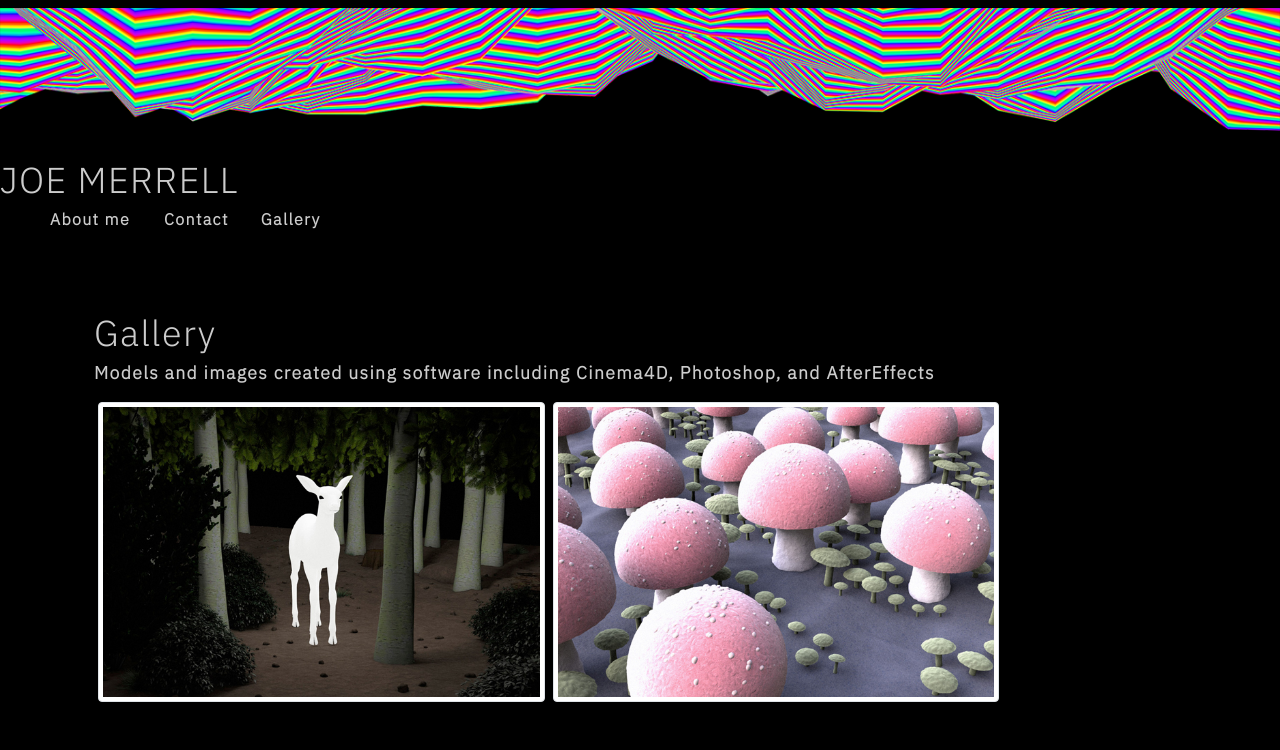
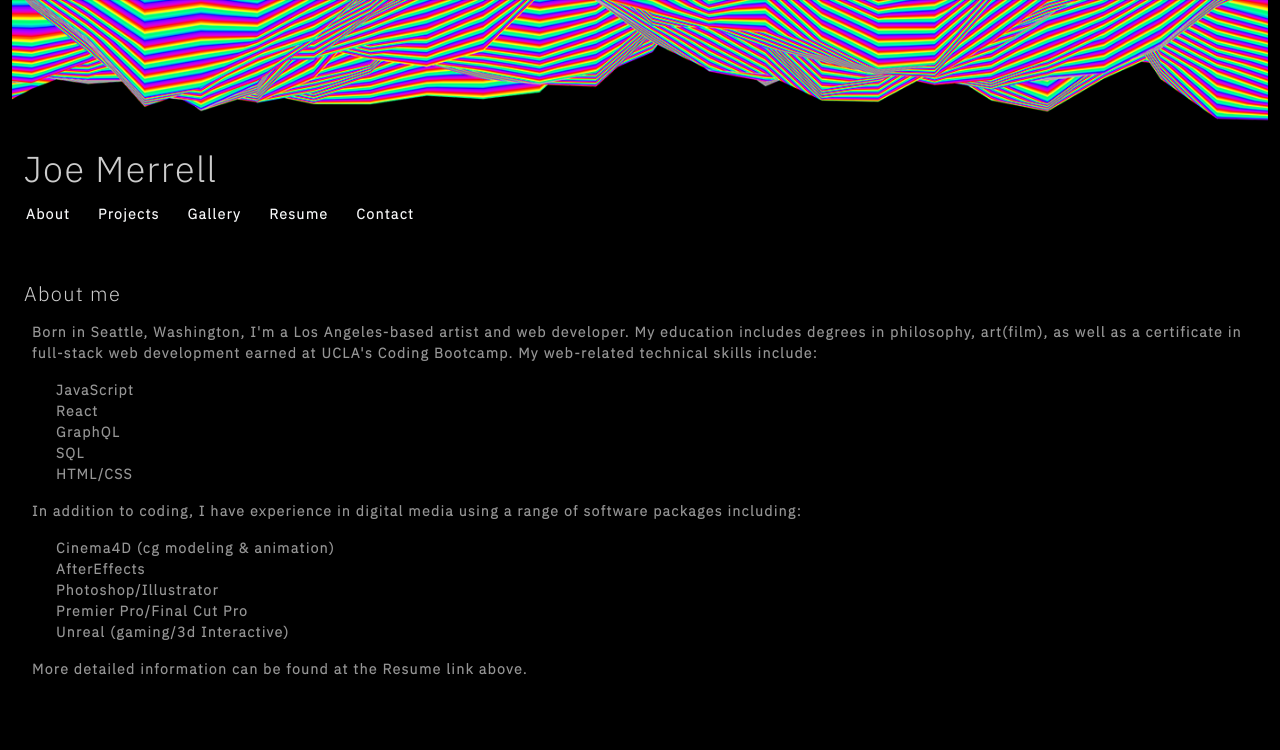
Before and after one commit to JoeMerrell/joe-merrell-portfolio, a React (Create React App) app: page / in a window 1280 px wide. Shown: the top 750 px of the page. Built offline with nearby package versions, Linux system fonts and the light colour scheme.

Commit message:
altered file structure & simplified nav

```diff
--- a/src/App.js
+++ b/src/App.js
@@ -3,42 +3,39 @@ import Nav from './components/Nav';
 import About from './components/About';
 import Contact from './components/Contact';
 import Gallery from './components/Gallery';
+import Projects from './components/Projects';
+import Resume from './components/Resume';
+
+function App() {
+  const [currentPage, handlePageChange] = useState('About');
 
 
-function App() {
-  const [contactSelected, setContactSelected] = useState(false);
-  const [categories] = useState([
-    {
-      name: 'Gallery',
-      description: 'Models and images created using software including Cinema4D, Photoshop, and AfterEffects',
-    },
-  ]);
+    // Add a switch statement that will return the appropriate component of the 'currentPage'
+    // YOUR CODE HERE
 
+    const renderPage = () => {
+      switch (currentPage) {
+        case 'About':
+          return <About />;
+        case 'Projects':
+          return <Projects />;
+        case 'Gallery':
+          return <Gallery />;
+        case 'Resume':
+          return <Resume />;
+        case 'Contact':
+          return <Contact />;
 
-  const [currentCategory, setCurrentCategory] = useState(categories[0]);
+        default:
+          return <About />;
+      }
+    };
+
 
   return (
     <div>
-        <Nav
-          categories={categories}
-          setCurrentCategory={setCurrentCategory}
-          currentCategory={currentCategory}
-          contactSelected={contactSelected}
-          setContactSelected={setContactSelected}
-        ></Nav>
-
-      <main>
-
-      {!contactSelected ? (
-        <>
-          <Gallery currentCategory={currentCategory}></Gallery>
-          <About></About>
-        </>
-      ) : (
-          <Contact></Contact>
-        )}
-
-      </main>
+      <Nav currentPage={currentPage} handlePageChange={handlePageChange} />
+      <div>{renderPage(currentPage)}</div>
     </div>
   );
 }
--- a/src/components/About/index.js
+++ b/src/components/About/index.js
@@ -2,9 +2,10 @@ import React from 'react';
 
 function About() {
   return (
-    <section>
-      <h5 id="about" className="text-head">About me</h5>
-      <p className="basic">Born in Seattle, Washington, I'm a Los Angeles-based artist and web developer. My education includes degrees in philosophy, art(film), as well as a certificate in full-stack web development earned at UCLA's Coding Bootcamp. My web-related technical skills include:</p>
+    <section className="container-fluid mt-5">
+      <h5 id="about" className="text-head container-fluid">About me</h5>
+      <div className="container-fluid mt-3">
+          <p className="basic px-2">Born in Seattle, Washington, I'm a Los Angeles-based artist and web developer. My education includes degrees in philosophy, art(film), as well as a certificate in full-stack web development earned at UCLA's Coding Bootcamp. My web-related technical skills include:</p>
             <ul className="basic">
                 <li>JavaScript</li>
                 <li>React</li>
@@ -12,7 +13,7 @@ function About() {
                 <li>SQL</li>
                 <li>HTML/CSS</li>
             </ul>
-        <p className="basic">In addition to coding, I have experience in digital media using a range of software packages including:</p>
+            <p className="basic px-2">In addition to coding, I have experience in digital media using a range of software packages including:</p>
             <ul className="basic">
                 <li>Cinema4D (cg modeling & animation)</li>
                 <li>AfterEffects</li>
@@ -20,8 +21,8 @@ function About() {
                 <li>Premier Pro/Final Cut Pro</li>
                 <li>Unreal (gaming/3d Interactive)</li>
             </ul>
-        <p className="basic">More detailed information can be found at the Resume link above.</p>
-
+            <p className="basic px-2">More detailed information can be found at the Resume link above.</p>
+      </div>
 
     </section>
   );
--- a/src/components/Nav/index.js
+++ b/src/components/Nav/index.js
@@ -3,49 +3,83 @@ import { capitalizeFirstLetter } from '../../utils/helpers';
 import navbarImage from "../../assets/images/rainbow4c.png";
 
 function Nav(props) {
-  const {
-    categories = [],
-    setCurrentCategory,
-    contactSelected,
-    currentCategory,
-    setContactSelected,
-  } = props;
-
+  const tabs = ['About', 'Projects', 'Gallery', 'Resume', 'Contact'];
   return (
-    <header className="navbar">
+    <div className="container-fluid">
       <img src={navbarImage} alt="rainbow-mountains" />
-      <nav>
-        <h1>JOE MERRELL</h1>
-        <ul className="flex-row">
-          <li className="mx-3">
-            <a href="#about" onClick={() => setContactSelected(false)}>
-              About me
-            </a>
-          </li>
-          <li className={`mx-3 ${contactSelected && 'navActive'}`}>
-            <span onClick={() => setContactSelected(true)}>Contact</span>
-          </li>
-          {categories.map((category) => (
-            <li
-              className={`mx-3 ${
-                currentCategory.name === category.name && !contactSelected && 'navActive'
-                }`}
-              key={category.name}
-            >
-              <span
-                onClick={() => {
-                  setCurrentCategory(category);
-                  setContactSelected(false);
-                }}
-              >
-                {capitalizeFirstLetter(category.name)}
-              </span>
-            </li>
-          ))}
-        </ul>
-      </nav>
-    </header>
+      <h1 className="container-fluid">Joe Merrell</h1>
+      <ul className="nav">
+      {tabs.map(tab => (
+        <li className="nav-item" key={tab}>
+          <a
+            href={'#' + tab.toLowerCase()}
+            onClick={() => props.handlePageChange(tab)}
+            className={
+              props.currentPage === tab ? 'nav-link link-light decor' : 'link-light nav-link decor'
+            }
+          >
+            {tab}
+          </a>
+        </li>
+      ))}
+    </ul>
+    </div>
   );
 }
 
 export default Nav;
+
+
+
+// function Nav(props) {
+  //   const {
+  //     categories = [],
+  //     setCurrentCategory,
+  //     contactSelected,
+  //     currentCategory,
+  //     setContactSelected,
+  //   } = props;
+
+  //   return (
+  //     <header className="navbar">
+  //       <img src={navbarImage} alt="rainbow-mountains" />
+  //       <nav>
+  //         <h1>JOE MERRELL</h1>
+  //         <ul className="flex-row">
+  //           <li className="mx-3">
+  //             <a href="#about" onClick={() => setContactSelected(false)}>
+  //               About me
+  //             </a>
+
+  //           </li>
+  //           <li className="mx-3">
+  //             <a href="#about" onClick={() => setContactSelected(false)}>
+  //               Projects
+  //             </a>
+
+  //           </li>
+  //           <li className={`mx-3 ${contactSelected && 'navActive'}`}>
+  //             <span onClick={() => setContactSelected(true)}>Contact</span>
+  //           </li>
+  //           {categories.map((category) => (
+  //             <li
+  //               className={`mx-3 ${
+  //                 currentCategory.name === category.name && !contactSelected && 'navActive'
+  //                 }`}
+  //               key={category.name}
+  //             >
+  //               <span
+  //                 onClick={() => {
+  //                   setCurrentCategory(category);
+  //                   setContactSelected(false);
+  //                 }}
+  //               >
+  //                 {capitalizeFirstLetter(category.name)}
+  //               </span>
+  //             </li>
+  //           ))}
+  //         </ul>
+  //       </nav>
+  //     </header>
+  //   );
+  // }
--- a/src/index.css
+++ b/src/index.css
@@ -1,5 +1,11 @@
 body {
   font-family: 'IBM Plex Sans', sans-serif;
+}
+
+.decor {
+
+  text-decoration: none;
+
 }
 
 main {
@@ -206,8 +212,8 @@ textarea {
 }
 
 .mx-1 {
-  margin-right: var(--spacing-three);
-  margin-left: var(--spacing-three);
+  margin-right: var(--spacing-one);
+  margin-left: var(--spacing-one);
 }
 
 .mx-2 {
```
Also changed, not shown: src/components/Resume/index.js (added). Lines whose indentation alone changed are shown as unchanged.
